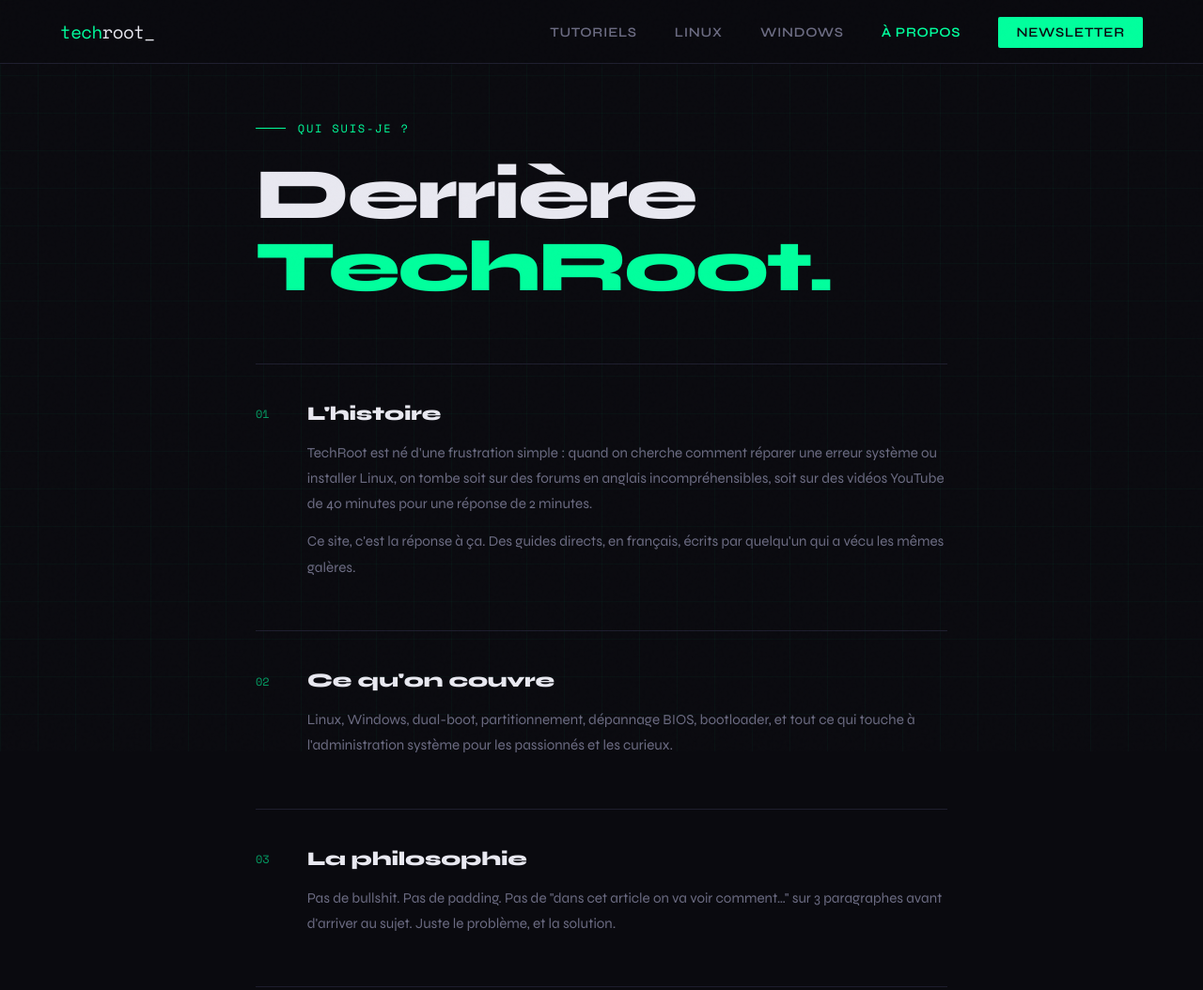
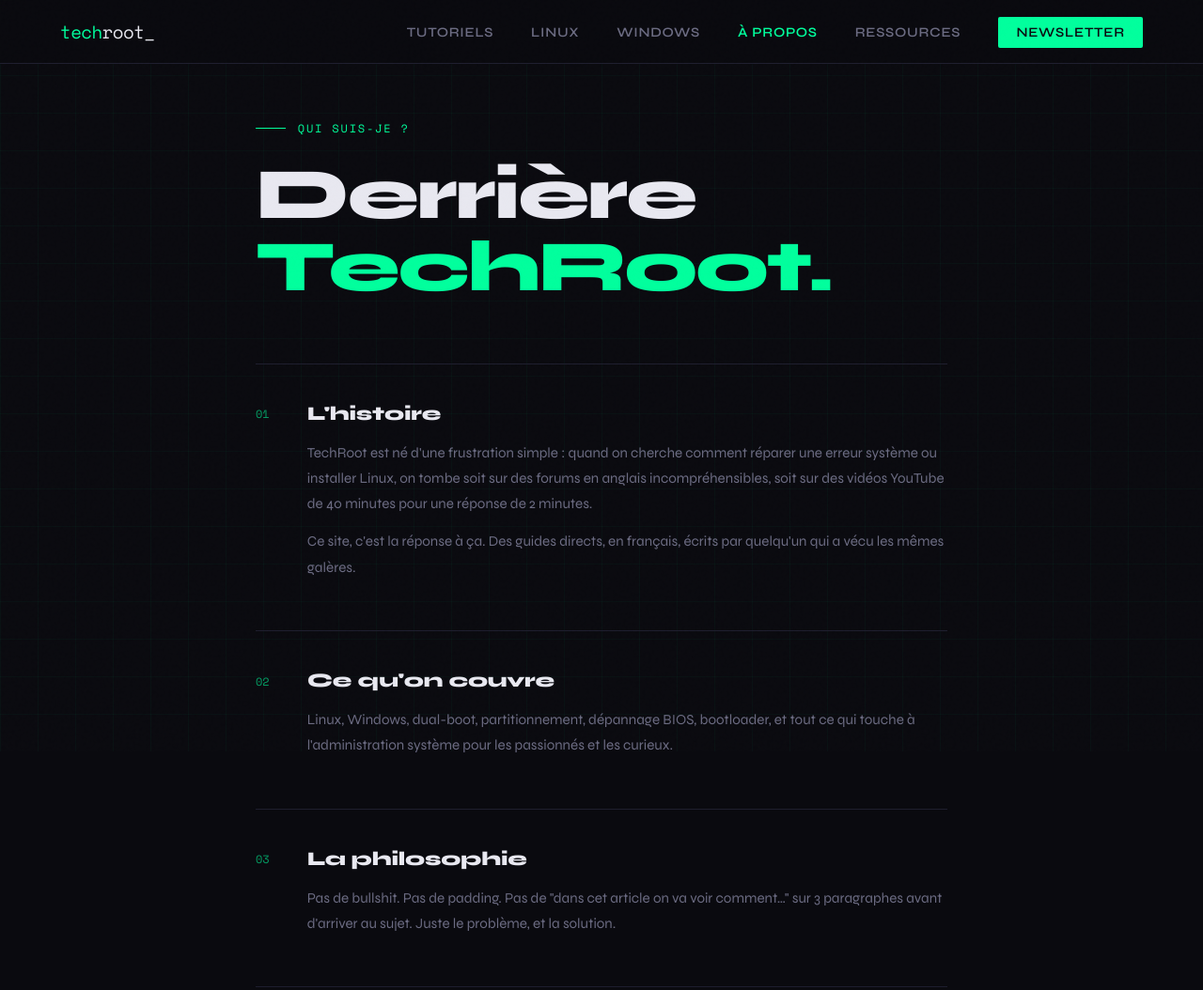
Before and after one commit to dias2006zlfjsjc-lgtm/techroot, a website: page public/apropos.html in a window 1280 px wide. Shown: the top 1054 px of the page at 94% size. Drawn offline with nearby package versions, Linux system fonts and the light colour scheme.

Commit message:
ajout lien Ressources dans la nav

```diff
--- a/public/apropos.html
+++ b/public/apropos.html
@@ -19,6 +19,7 @@
     <li><a href="linux.html">Linux</a></li>
     <li><a href="windows.html">Windows</a></li>
     <li><a href="apropos.html" style="color:var(--accent)">À propos</a></li>
+    <li><a href="ressources.html">Ressources</a></li>
     <li><a href="/#newsletter" class="nav-cta">Newsletter</a></li>
   </ul>
 </nav>
```
Also changed, not shown: public/article.html (+1 -0 lines), public/contact.html (+1 -0 lines), public/index.html (+1 -0 lines), public/linux.html (+1 -0 lines), public/newsletter.html (+1 -0 lines), public/ressources.html (+1 -0 lines), public/tutoriels.html (+1 -0 lines), public/windows.html (+1 -0 lines).
